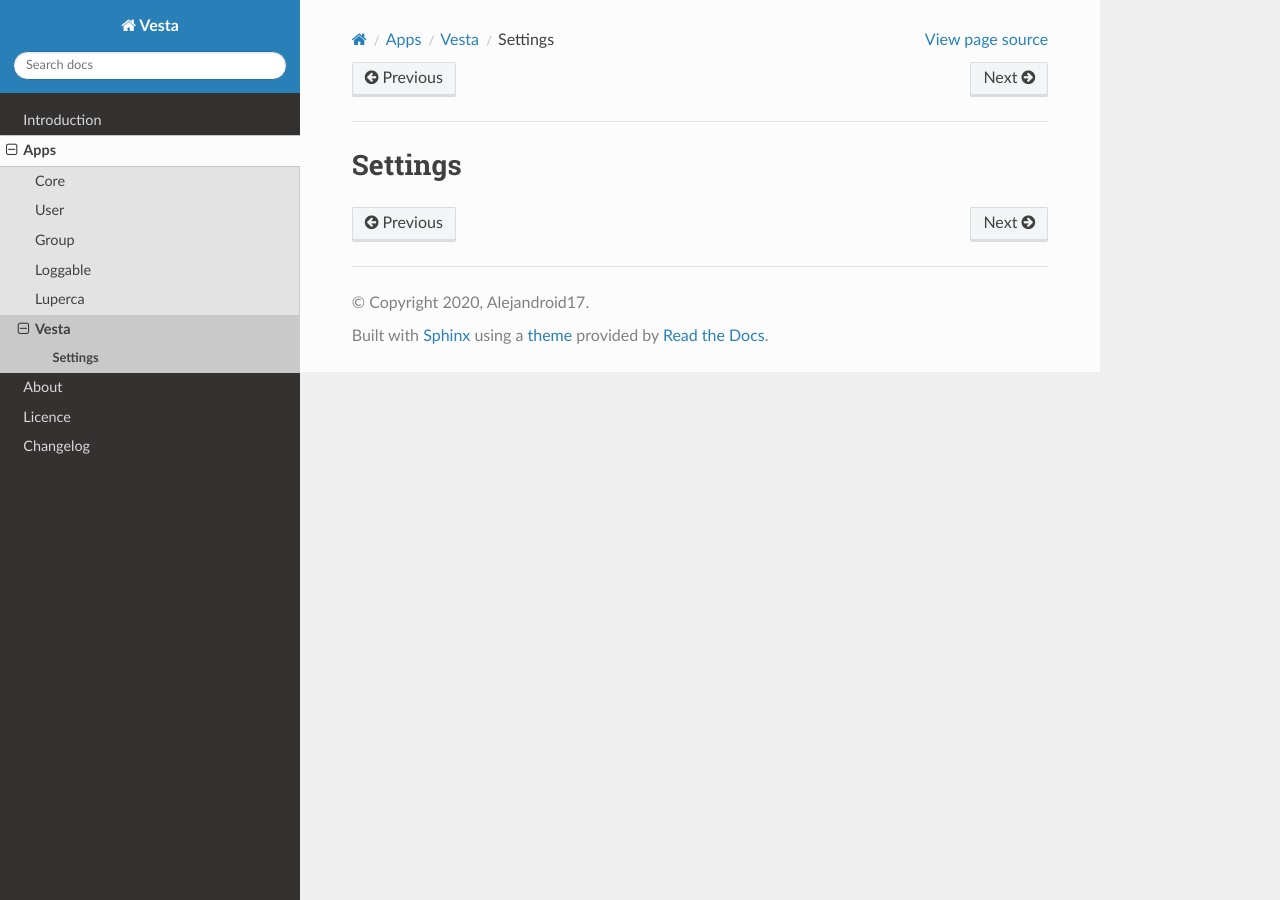
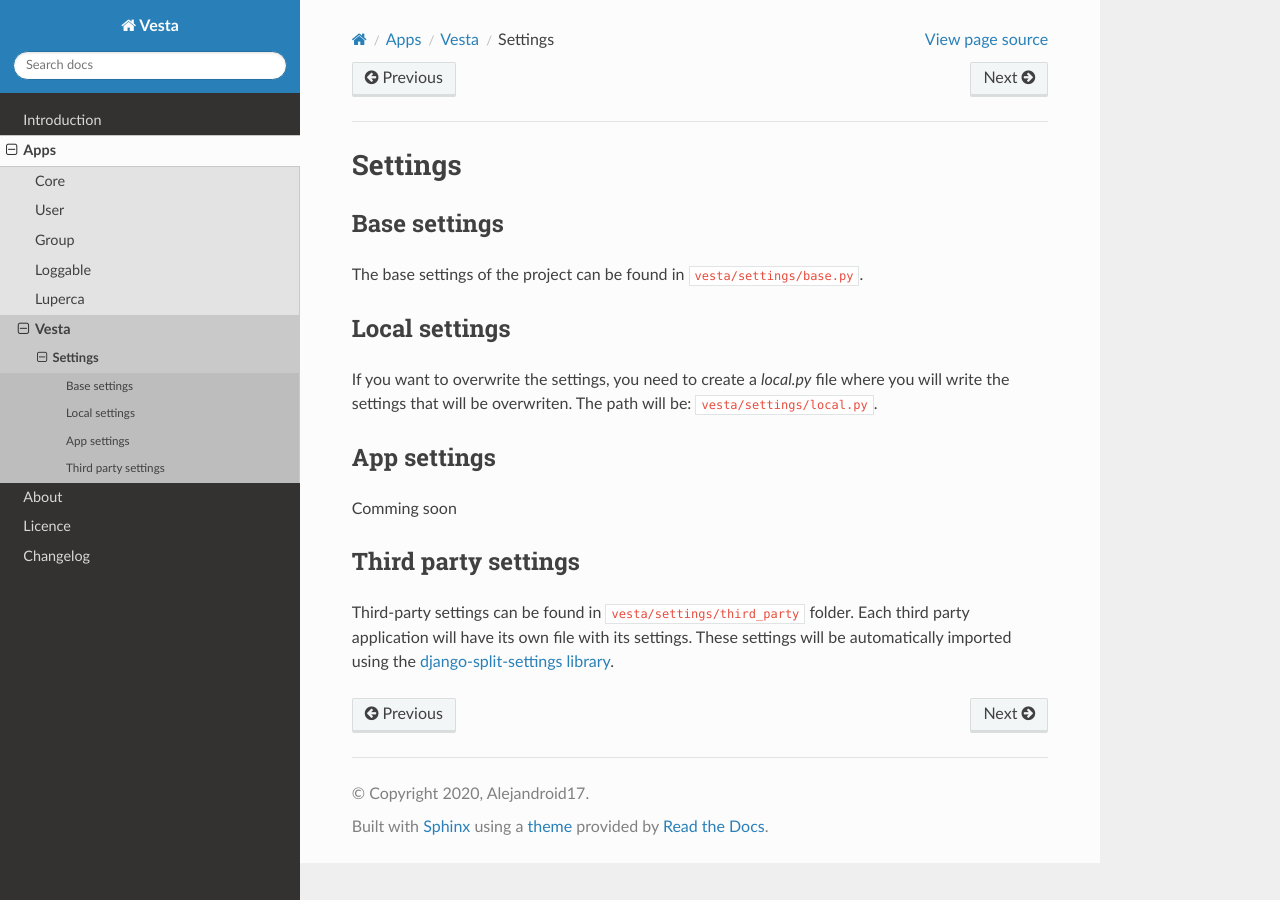
Before and after one commit to Alejandroid17/vesta, a Sphinx documentation site: the page built from docs/modules/vesta/settings/index.rst, in a window 1280 px wide. Built offline with Sphinx 7.4.7 and the Read the Docs theme 2.0.0, drawn with Linux system fonts in a browser that asks for light colours; the version number could not be read and is left out.

Commit message:
docs: add settings documentation

```diff
--- a/docs/modules/vesta/settings/base.rst
+++ b/docs/modules/vesta/settings/base.rst
@@ -1,2 +1,2 @@
-Base
-====
+Base settings
+=============
--- a/docs/modules/vesta/settings/index.rst
+++ b/docs/modules/vesta/settings/index.rst
@@ -1,2 +1,25 @@
 Settings
 ========
+
+Base settings
+-------------
+
+The base settings of the project can be found in ``vesta/settings/base.py``.
+
+Local settings
+--------------
+
+If you want to overwrite the settings, you need to create a `local.py` file where you will
+write the settings that will be overwriten. The path will be: ``vesta/settings/local.py``.
+
+App settings
+------------
+
+Comming soon
+
+Third party settings
+--------------------
+
+Third-party settings can be found in ``vesta/settings/third_party`` folder. Each third party
+application will have its own file with its settings. These settings will be automatically
+imported using the `django-split-settings library <https://github.com/sobolevn/django-split-settings>`_.
```
Also changed, not shown: 1 other file.
